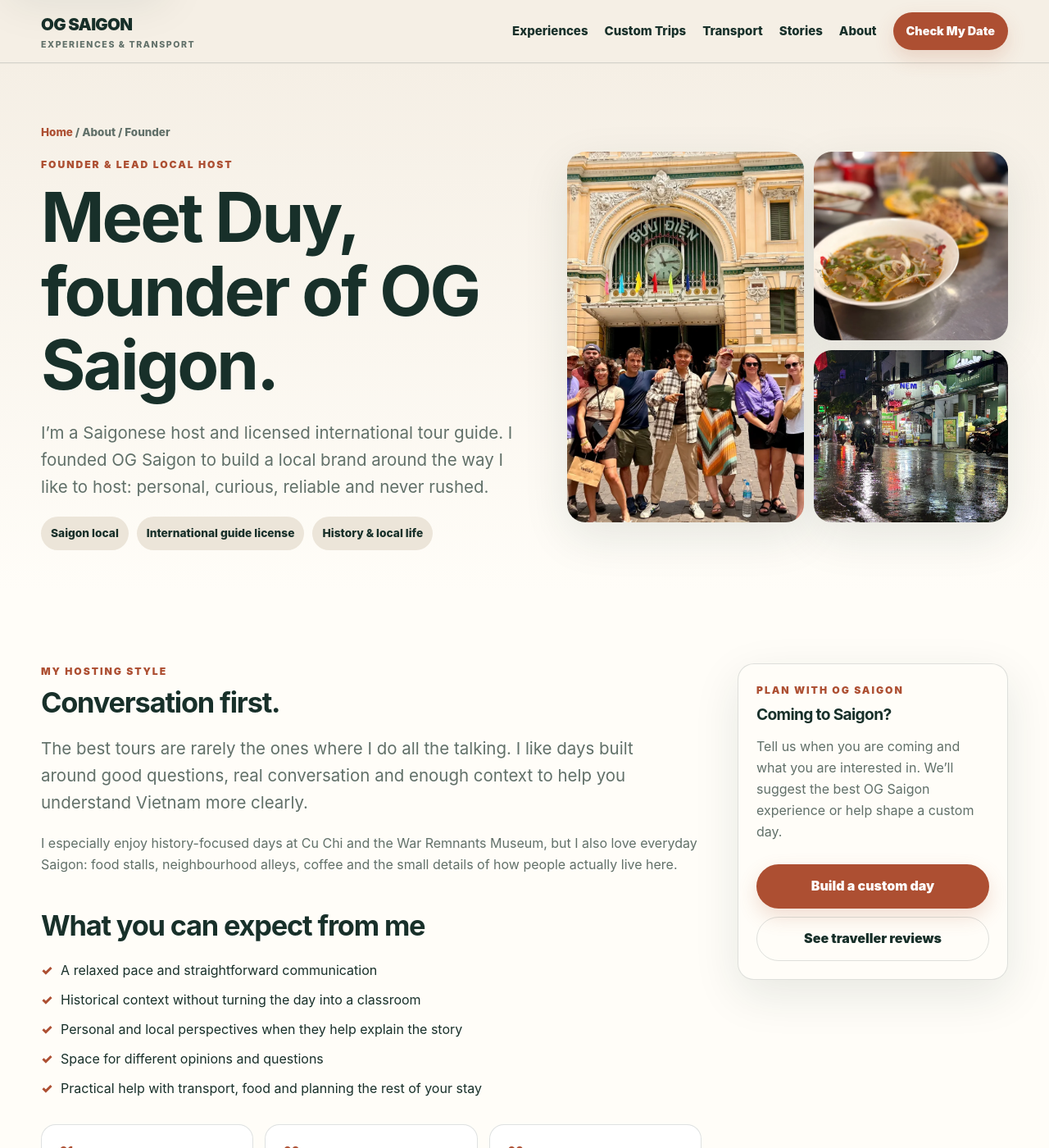
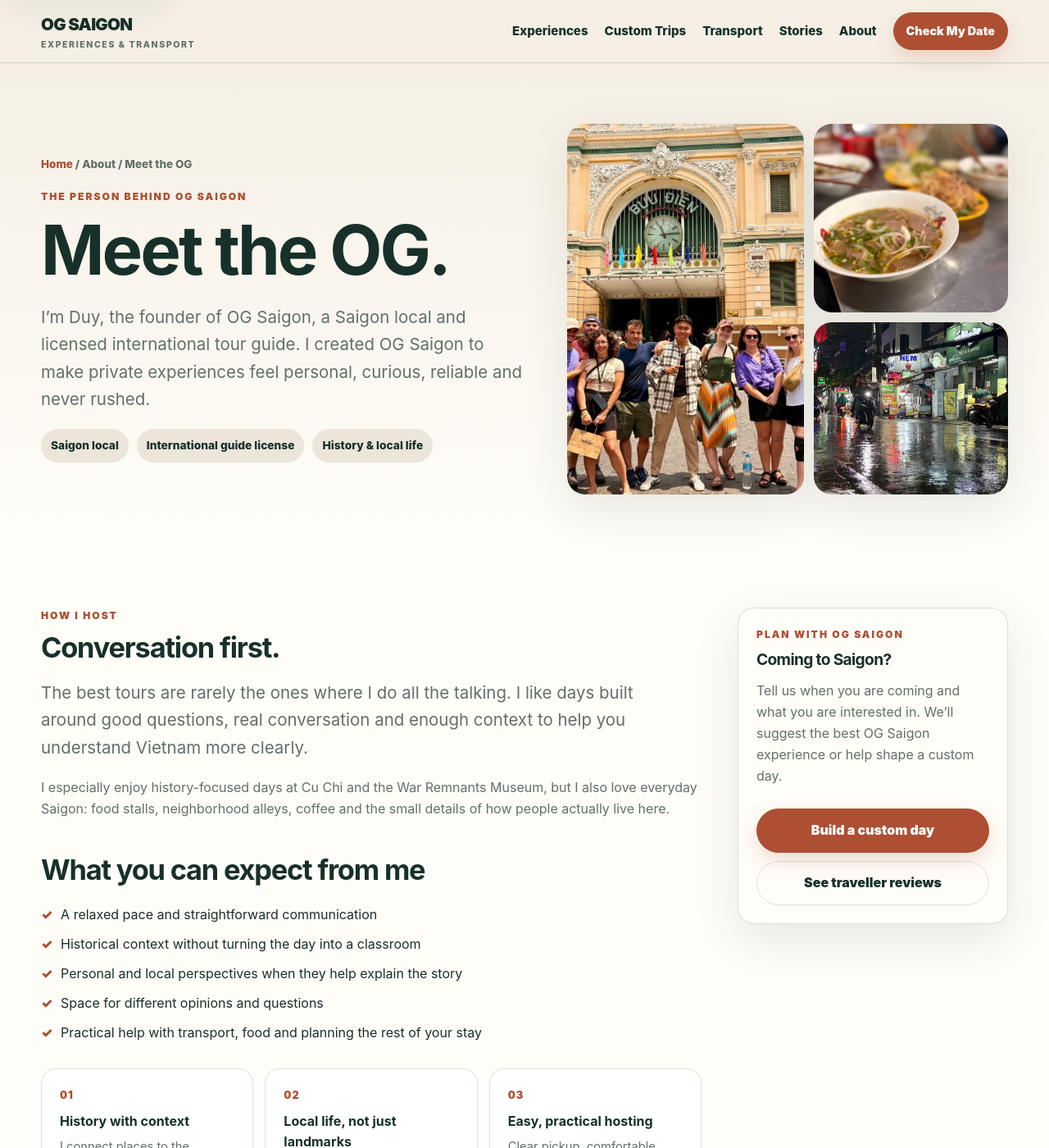
Before and after one commit to DSG2025/DSG2025.github.io, a Jekyll site: the page built from meet-duy/index.html, in a window 1280 px wide and 1400 px high. Shown: the whole window at 82% size. Built offline with Jekyll 4.4.1, drawn with Linux system fonts in a browser that asks for light colours.

Commit message:
Rename visible founder navigation to Meet the OG

```diff
--- a/meet-duy/index.html
+++ b/meet-duy/index.html
@@ -7,12 +7,12 @@
 <head>
 <meta charset="utf-8"/>
 <meta content="width=device-width,initial-scale=1" name="viewport"/>
-<title>Meet Duy Nguyen, Founder &amp; Local Guide | OG Saigon</title>
-<meta content="Meet Duy Nguyen, founder of OG Saigon and a licensed international tour guide focused on local stories, history and private experiences in Ho Chi Minh City." name="description"/>
+<title>Meet the OG | Duy, Founder of OG Saigon</title>
+<meta content="Meet the OG: get to know Duy, the founder and local host behind OG Saigon, and his approach to private experiences in Ho Chi Minh City." name="description"/>
 <meta content="index,follow,max-image-preview:large,max-snippet:-1,max-video-preview:-1" name="robots"/><link href="https://ogsaigon.com/meet-duy/" rel="canonical"/>
 <meta content="#16382f" name="theme-color"/>
-<meta content="Meet Duy Nguyen, Founder &amp; Local Guide | OG Saigon" property="og:title"/>
-<meta content="Meet Duy Nguyen, founder of OG Saigon and a licensed international tour guide focused on local stories, history and private experiences in Ho Chi Minh City." property="og:description"/>
+<meta content="Meet the OG | Duy, Founder of OG Saigon" property="og:title"/>
+<meta content="Meet the OG: get to know Duy, the founder and local host behind OG Saigon, and his approach to private experiences in Ho Chi Minh City." property="og:description"/>
 <meta content="website" property="og:type"/>
 <meta content="https://ogsaigon.com/meet-duy/" property="og:url"/>
 <meta content="https://ogsaigon.com/assets/images/war-museum.webp" property="og:image"/><meta content="Duy, founder of OG Saigon, with guests in Saigon" property="og:image:alt"/>
@@ -24,19 +24,19 @@
 <link href="/apple-touch-icon.png" rel="apple-touch-icon" sizes="180x180"/>
 <link href="/site.webmanifest" rel="manifest"/>
 <link href="/assets/css/style.css" rel="stylesheet"/>
-<script type="application/ld+json">{"@context":"https://schema.org","@graph":[{"@type":"Organization","@id":"https://ogsaigon.com/#organization","name":"OG Saigon Experience & Transport","alternateName":"OG Saigon","url":"https://ogsaigon.com/","telephone":"+84938033395","areaServed":{"@type":"City","name":"Ho Chi Minh City"},"founder":{"@type":"Person","name":"Duy Nguyen"},"sameAs":["https://www.tripadvisor.com/Attraction_Review-g293925-d34420172-Reviews-OG_Saigon_Experience_Transport-Ho_Chi_Minh_City.html","https://www.getyourguide.com/og-saigon-experience--transport-s695288/","https://www.airbnb.com/experiences/7046435"],"logo":{"@type":"ImageObject","url":"https://ogsaigon.com/favicon-512x512.png"}},{"@type":"BreadcrumbList","itemListElement":[{"@type":"ListItem","position":1,"name":"Home","item":"https://ogsaigon.com/"},{"@type":"ListItem","position":2,"name":"About","item":"https://ogsaigon.com/about/"},{"@type":"ListItem","position":3,"name":"Meet Duy","item":"https://ogsaigon.com/meet-duy/"}]}]}</script>
-<meta content="Meet Duy Nguyen, Founder &amp; Local Guide | OG Saigon" name="twitter:title"/><meta content="Meet Duy Nguyen, founder of OG Saigon and a licensed international tour guide focused on local stories, history and private experiences in Ho Chi Minh City." name="twitter:description"/><meta content="https://ogsaigon.com/assets/images/war-museum.webp" name="twitter:image"/></head>
-<body>
+<script type="application/ld+json">{"@context":"https://schema.org","@graph":[{"@type":"Organization","@id":"https://ogsaigon.com/#organization","name":"OG Saigon Experience & Transport","alternateName":"OG Saigon","url":"https://ogsaigon.com/","telephone":"+84938033395","areaServed":{"@type":"City","name":"Ho Chi Minh City"},"founder":{"@type":"Person","name":"Duy Nguyen"},"sameAs":["https://www.tripadvisor.com/Attraction_Review-g293925-d34420172-Reviews-OG_Saigon_Experience_Transport-Ho_Chi_Minh_City.html","https://www.getyourguide.com/og-saigon-experience--transport-s695288/","https://www.airbnb.com/experiences/7046435"],"logo":{"@type":"ImageObject","url":"https://ogsaigon.com/favicon-512x512.png"}},{"@type":"BreadcrumbList","itemListElement":[{"@type":"ListItem","position":1,"name":"Home","item":"https://ogsaigon.com/"},{"@type":"ListItem","position":2,"name":"About","item":"https://ogsaigon.com/about/"},{"@type":"ListItem","position":3,"name":"Meet the OG","item":"https://ogsaigon.com/meet-duy/"}]}]}</script>
+<meta content="Meet the OG | Duy, Founder of OG Saigon" name="twitter:title"/><meta content="Meet the OG: get to know Duy, the founder and local host behind OG Saigon, and his approach to private experiences in Ho Chi Minh City." name="twitter:description"/><meta content="https://ogsaigon.com/assets/images/war-museum.webp" name="twitter:image"/></head>
+<body class="meet-og-page">
 <a class="skip-link" href="#main-content">Skip to main content</a>
 {% include site-header.html %}
 <main id="main-content">
 <section class="page-hero">
 <div class="wrap page-hero-grid">
 <div>
-<div class="breadcrumbs"><a href="/">Home</a> / About / Founder</div>
-<div class="eyebrow">Founder &amp; lead local host</div>
-<h1>Meet Duy, founder of OG Saigon.</h1>
-<p class="lead">I’m a Saigonese host and licensed international tour guide. I founded OG Saigon to build a local brand around the way I like to host: personal, curious, reliable and never rushed.</p>
+<div class="breadcrumbs"><a href="/">Home</a> / About / Meet the OG</div>
+<div class="eyebrow">The person behind OG Saigon</div>
+<h1>Meet the OG.</h1>
+<p class="lead">I’m Duy, the founder of OG Saigon, a Saigon local and licensed international tour guide. I created OG Saigon to make private experiences feel personal, curious, reliable and never rushed.</p>
 <div class="facts">
 <span class="fact">Saigon local</span>
 <span class="fact">International guide license</span>
@@ -53,10 +53,10 @@
 <section class="section paper">
 <div class="wrap content-grid">
 <article>
-<div class="eyebrow">My hosting style</div>
+<div class="eyebrow">How I host</div>
 <h2>Conversation first.</h2>
 <p class="lead">The best tours are rarely the ones where I do all the talking. I like days built around good questions, real conversation and enough context to help you understand Vietnam more clearly.</p>
-<p class="muted">I especially enjoy history-focused days at Cu Chi and the War Remnants Museum, but I also love everyday Saigon: food stalls, neighbourhood alleys, coffee and the small details of how people actually live here.</p>
+<p class="muted">I especially enjoy history-focused days at Cu Chi and the War Remnants Museum, but I also love everyday Saigon: food stalls, neighborhood alleys, coffee and the small details of how people actually live here.</p>
 <h2 class="section-subheading">What you can expect from me</h2>
 <ul class="bullets">
 <li>A relaxed pace and straightforward communication</li>
```
